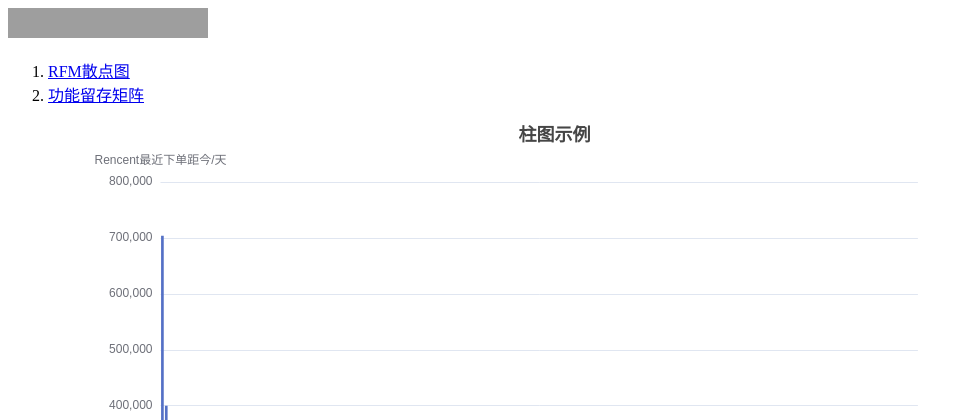
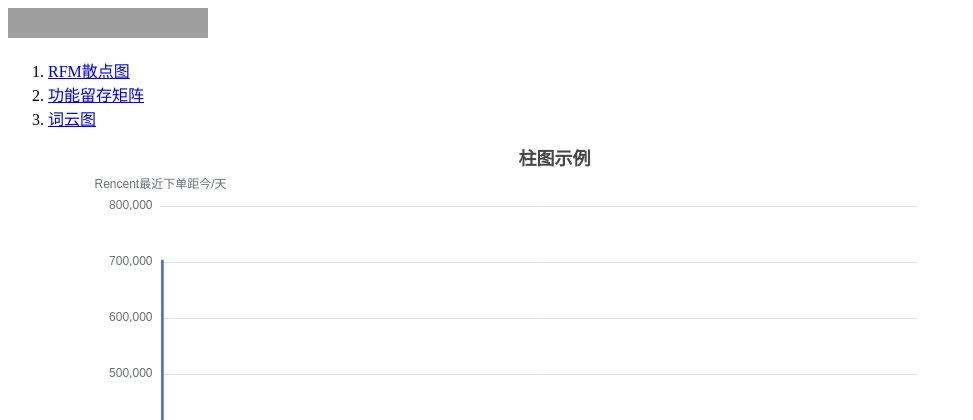
Before and after one commit to starchris/dj_demo, a Django app: page / in a window 1280 px wide. Shown: the top 420 px of the page, without its empty margins (0-973 px from the left). Run offline with Django 3.2, Linux system fonts and the light colour scheme; some libraries are stand-ins or nearby versions; grey boxes are pictures that could not be loaded.

Commit message:
add word_cloud

```diff
--- a/templates/index.html
+++ b/templates/index.html
@@ -17,6 +17,7 @@
     <ol>
         <li><a href="/ss">RFM散点图</a></li>
         <li><a href="/function_scatter">功能留存矩阵</a></li>
+        <li><a href="/word_cloud">词云图</a></li>
     </ol>
 </div>
 <script>{{ jsonScript|safe }}</script>
```
